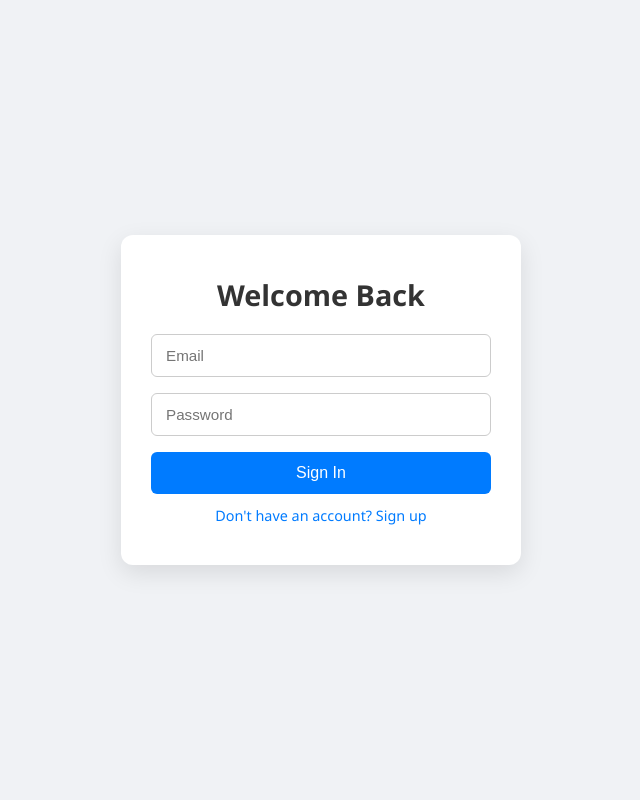
After one commit to AdvayaHackathon/152.Ctrl_Z, a PHP site: page /signin.php in a window 1280 px wide. The commit adds this page. Shown: the whole page, without its empty margins (319-959 px from the left). Run offline with PHP 8.4, Linux system fonts and the light colour scheme.

Commit message:
signin - finished

```diff
--- /dev/null
+++ b/logout.php
@@ -0,0 +1,5 @@
+<?php
+session_start();
+session_destroy();
+header("Location: index.php");
+exit();
--- /dev/null
+++ b/signin.php
@@ -0,0 +1,28 @@
+<?php
+session_start();
+if ($_SERVER['REQUEST_METHOD'] == 'POST') {
+    // Normally: validate user with DB
+    $_SESSION['loggedin'] = true;
+    header("Location: index.php");
+    exit();
+}
+?>
+<!DOCTYPE html>
+<html>
+<head>
+  <title>Sign In | Histick</title>
+  <link rel="stylesheet" href="styles.css">
+</head>
+<body class="sign-body">
+  <div class="auth-container">
+    <form method="POST">
+      <h2>Welcome Back</h2>
+      <input type="email" name="email" placeholder="Email" required>
+      <input type="password" name="password" placeholder="Password" required>
+      <button type="submit">Sign In</button>
+      <a href="signup.php" class="form-link">Don't have an account? Sign up</a>
+    </form>
+
+  </div>
+</body>
+</html>
--- a/styles.css
+++ b/styles.css
@@ -140,3 +174,69 @@
       font-size: 1rem;
     }
   }
+
+  .sign-body {
+    font-family: 'Segoe UI', sans-serif;
+    background: #f0f2f5;
+    display: flex;
+    align-items: center;
+    justify-content: center;
+    height: 100vh;
+  }
+
+/* Auth container */
+.auth-container {
+  background: white;
+  padding: 40px 30px;
+  border-radius: 12px;
+  box-shadow: 0 8px 24px rgba(0, 0, 0, 0.1);
+  width: 100%;
+  max-width: 400px;
+  text-align: center;
+}
+
+/* Headings */
+.auth-container h2 {
+  margin-bottom: 20px;
+  font-size: 1.8rem;
+  color: #333;
+}
+
+/* Inputs */
+.auth-container input {
+  width: 100%;
+  padding: 12px 14px;
+  margin-bottom: 16px;
+  border: 1px solid #ccc;
+  border-radius: 6px;
+  font-size: 0.95rem;
+}
+
+/* Submit button */
+.auth-container button {
+  width: 100%;
+  padding: 12px;
+  background-color: #007bff;
+  color: white;
+  border: none;
+  border-radius: 6px;
+  font-size: 1rem;
+  cursor: pointer;
+  transition: background 0.2s ease;
+}
+
+.auth-container button:hover {
+  background-color: #0056b3;
+}
+
+/* Optional: link for redirecting between forms */
+.auth-container .form-link {
+  margin-top: 12px;
+  font-size: 0.9rem;
+  color: #007bff;
+  display: block;
+  text-decoration: none;
+}
+.auth-container .form-link:hover {
+  text-decoration: underline;
+}
```
Also changed, not shown: other parts of styles.css (+34 -0 lines), index.php (renamed from index.html, +13 -1 lines), signup.php (added, +29 -0 lines).
